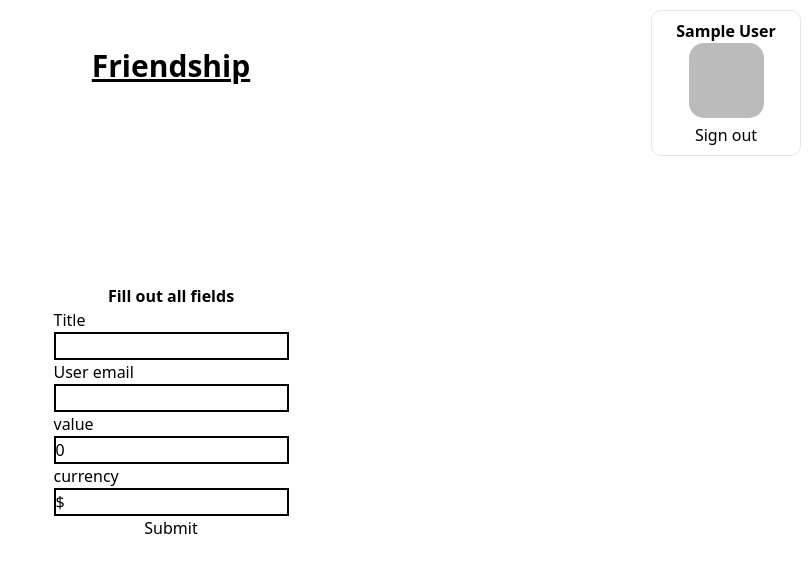
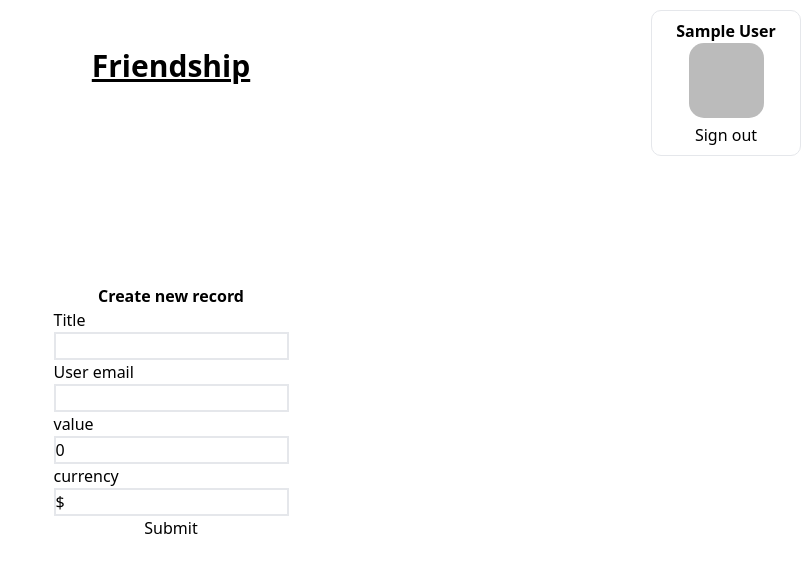
Before and after one commit to hryshko-denys/records, a Nuxt app: page /dashboard/create-record in a window 1280 px wide. Shown: the top 572 px of the page, without its empty margins (469-1280 px from the left). Built offline with nearby package versions, Linux system fonts and the light colour scheme; no server answers; sample sign-in values are in the browser's storage.

Commit message:
feat: add ability to edit records

```diff
--- /dev/null
+++ b/components/FormRecord.vue
@@ -0,0 +1,180 @@
+<template>
+  <form @submit.prevent="submitForm" class="flex flex-col">
+    <label for="title"> Title </label>
+    <input
+      v-model="title.value"
+      @blur="title.isValid = true"
+      id="title"
+      type="text"
+      :class="[
+        'border-2 border-grey-200',
+        !title.isValid && 'border-red-700',
+      ]"
+    />
+    <label for="user-email"> User email </label>
+    <input
+      v-model.trim="email.value"
+      @blur="email.isValid = true"
+      id="user-email"
+      type="email"
+      :class="[
+        'border-2 border-grey-200',
+        !email.isValid && 'border-red-700',
+      ]"
+    />
+    <label for="value"> value </label>
+    <input
+      v-model="number.value"
+      @blur="number.isValid = true"
+      id="value"
+      type="number"
+      :class="[
+        'border-2 border-grey-200',
+        !number.isValid && 'border-red-700',
+      ]"
+    />
+    <label for="currency"> currency </label>
+    <input
+      v-model="currency.value"
+      @blur="currency.isValid = true"
+      id="currency"
+      type="string"
+      :class="[
+        'border-2 border-grey-200',
+        !currency.isValid && 'border-red-700',
+      ]"
+    />
+
+    <button type="submit">Submit</button>
+  </form>
+</template>
+
+<script setup>
+import useUser from "~/composables/useUser";
+
+const { user } = useUser();
+
+const emit = defineEmits(["submit-form"]);
+const props = defineProps({
+  title: {
+    type: String,
+    required: false,
+    default: "",
+  },
+  email: {
+    type: String,
+    required: false,
+    default: "",
+  },
+  number: {
+    type: Number,
+    required: false,
+    default: 0,
+  },
+  currency: {
+    type: String,
+    required: false,
+    default: "$",
+  },
+});
+console.log(props);
+
+const recordInfo = reactive({
+  title: { isValid: true, value: props.title },
+  email: { isValid: true, value: props.email },
+  number: { isValid: true, value: props.number },
+  currency: { isValid: true, value: props.currency },
+});
+
+const { title, email, number, currency } = toRefs(recordInfo);
+
+const submitForm = () => {
+  const gmailRegEx = new RegExp("(\\W|^)[\\w.+\\-]*@gmail\\.com(\\W|$)", "ig");
+
+  let isValidForm = true;
+
+  const newRecord = {};
+
+  for (const [key, value] of Object.entries(recordInfo)) {
+    if (key === "email" && user.value && user.value.email) {
+      const isAuthEmail = value.value === user.value.email;
+      const isEmailValid = gmailRegEx.test(value.value) && !isAuthEmail;
+
+      recordInfo.email.isValid = isEmailValid;
+      isValidForm = isEmailValid && isValidForm;
+      newRecord.people = [user.value.email, recordInfo.email.value];
+    } else {
+      recordInfo[key].isValid = !!value.value;
+      isValidForm = isValidForm && !!value.value;
+      newRecord[key] = value.value;
+    }
+  }
+
+  if (isValidForm) {
+    emit("submit-form", { record: newRecord, recordWith: recordInfo.email.value });
+  }
+};
+</script>
+
+<!-- TS FAIL -->
+
+<!--<script setup lang="ts">&ndash;&gt;-->
+<!--import useUser from "~/composables/useUser";-->
+<!--import { RecordInt } from "~/types/Record";-->
+
+<!--type FormProps = {-->
+<!--  title?: string;-->
+<!--  email?: string;-->
+<!--  number?: number;-->
+<!--  currency?: string;-->
+<!--};-->
+
+<!--const emit = defineEmits();-->
+<!--const { user } = useUser();-->
+
+<!--const props = withDefaults(defineProps<FormProps>(), {-->
+<!--  title: "",-->
+<!--  email: "",-->
+<!--  number: 0,-->
+<!--  currency: "$",-->
+<!--});-->
+
+<!--const recordInfo = reactive({-->
+<!--  title: { isValid: true, value: props.title },-->
+<!--  email: { isValid: true, value: props.email },-->
+<!--  number: { isValid: true, value: props.email },-->
+<!--  currency: { isValid: true, value: props.currency },-->
+<!--});-->
+
+<!--const { title, email, number, currency } = toRefs(recordInfo);-->
+
+<!--const submitForm = () => {-->
+<!--  const gmailRegEx = new RegExp("(\\W|^)[\\w.+\\-]*@gmail\\.com(\\W|$)", "ig");-->
+
+<!--  let isValidForm = true;-->
+
+<!--  const newRecord = {} as RecordInt;-->
+
+<!--  for (const [key, value] of Object.entries(recordInfo)) {-->
+<!--    if (key === "email" && user.value && user.value.email) {-->
+<!--      const isAuthEmail = value.value === user.value.email;-->
+<!--      const isEmailValid = gmailRegEx.test(value.value) && !isAuthEmail;-->
+<!--      console.log(isEmailValid, "isEmailValid");-->
+<!--      recordInfo.email.isValid = isEmailValid;-->
+<!--      isValidForm = isEmailValid;-->
+<!--      newRecord.people = [user.value.email, recordInfo.email.value];-->
+<!--    } else {-->
+<!--      recordInfo[key].isValid = !!value.value;-->
+<!--      isValidForm = isValidForm && !!value.value;-->
+<!--      newRecord[key] = value.value;-->
+<!--    }-->
+<!--  }-->
+
+<!--  if (isValidForm) {-->
+<!--    addNewRecord(newRecord, recordInfo.email.value);-->
+<!--  }-->
+
+<!--  console.log(isValidForm, "isValid");-->
+<!--  console.log(recordInfo, 'recordInfo @blur=title.isValid = true"');-->
+<!--};-->
+<!--</script>-->
--- a/components/Record.vue
+++ b/components/Record.vue
@@ -3,7 +3,7 @@
     <table-cell v-for="cell in tableCells" :key="cell">
       {{ cell }}
     </table-cell>
-    <button @click="emit('edit-record', id)">
+    <button @click="setEditedRecord(props.record)">
       <EditSvg class="w-[20px] h-[20px]" />
     </button>
     <button @click="deleteRecord(id)">
@@ -13,7 +13,7 @@
 </template>
 
 <script setup lang="ts">
-import { useRecords } from "#imports";
+import { useEditRecord, useRecords } from "#imports";
 
 import TableCell from "~/components/table/TableCell.vue";
 import DeleteSvg from "~/components/icons/DeleteSvg.vue";
@@ -25,6 +25,7 @@ const props = defineProps<{ record: RecordInt; number: number }>();
 const { title, created_at, number, currency, id } = props.record;
 
 const { deleteRecord } = useRecords();
+const { setEditedRecord } = useEditRecord();
 
 const adaptedDate = computed(() => {
   return new Date(created_at).toLocaleString("en-US", {
--- /dev/null
+++ b/composables/useEditRecord.ts
@@ -0,0 +1,17 @@
+import { RecordInt } from "~/types/Record";
+import { Ref } from "vue";
+
+const editedRecord: Ref<null | RecordInt> = ref(null);
+export default () => {
+  const setEditedRecord = async (record: RecordInt) => {
+    editedRecord.value = record;
+
+    await navigateTo("/dashboard/edit-record");
+  };
+
+  const resetEditedRecord = () => {
+    editedRecord.value = null;
+  };
+
+  return { setEditedRecord, resetEditedRecord, editedRecord };
+};
--- a/composables/useRecords.js
+++ b/composables/useRecords.js
@@ -1,9 +1,12 @@
+import useEditRecord from "~/composables/useEditRecord";
+
 const records = ref([]);
 const recordsAlreadyLoaded = ref(false);
 
 export default () => {
   const client = useSupabaseClient();
   const { user } = useUser();
+  const { resetEditedRecord } = useEditRecord();
 
   const getAllRecords = async () => {
     try {
@@ -11,17 +14,15 @@ export default () => {
         .from("first")
         .select()
         .contains("people", [user.value?.email]);
-      console.log(recordFromService);
 
       records.value = recordFromService.data || [];
 
       recordsAlreadyLoaded.value = true;
     } catch (error) {
-      console.error(error)
+      console.error("getAllRecords", error);
     }
   };
-  const addNewRecord = async (record, recordWith) => {
-    console.log(record, "newRecord");
+  const addNewRecord = async ({ record, recordWith }) => {
     const { data, error } = await client.from("first").upsert(record).select();
 
     if (data) {
@@ -30,33 +31,59 @@ export default () => {
     }
 
     if (error) {
-      console.log("SHOW error");
+      console.log("add new record error");
     }
-
-    console.log(data, error);
   };
 
   const uniqueUsers = computed(() => {
     const users = records.value.map(
-        (deal) => deal.people.filter((person) => person !== user.value.email)[0]
+      (deal) => deal.people.filter((person) => person !== user.value.email)[0]
     );
 
     return Array.from(new Set(users)) || [];
-  })
+  });
 
   const deleteRecord = async (id) => {
-    const { error } = await client.from('first').delete().eq('id', id)
+    const { error } = await client.from("first").delete().eq("id", id);
 
     if (error) {
-      console.log('delete record error', error)
+      console.log("delete record error", error);
     } else {
-      records.value = records.value.filter(record => record.id !== id)
+      records.value = records.value.filter((record) => record.id !== id);
     }
-  }
+  };
 
-  const editRecord = async (id) => {
+  const updateRecords = (updatedRecord) => {
+    const updatedRecordIndex = records.value.findIndex(
+      (record) => record.id === updatedRecord.id
+    );
 
-  }
+    records.value[updatedRecordIndex] = updatedRecord;
+  };
 
-  return { getAllRecords, records, addNewRecord, recordsAlreadyLoaded, uniqueUsers, deleteRecord };
+  const editRecord = async ({ record, recordWith }) => {
+    const { people, title, number, currency, id } = record;
+    const { error } = await client
+      .from("first")
+      .update({ people, title, number, currency })
+      .eq("id", id);
+
+    if (error) {
+      console.log("delete record error", error);
+    } else {
+      updateRecords(record);
+      navigateTo(`/dashboard/${recordWith}`);
+      resetEditedRecord();
+    }
+  };
+
+  return {
+    getAllRecords,
+    records,
+    addNewRecord,
+    recordsAlreadyLoaded,
+    uniqueUsers,
+    deleteRecord,
+    editRecord,
+  };
 };
--- a/pages/dashboard/create-record.vue
+++ b/pages/dashboard/create-record.vue
@@ -1,94 +1,20 @@
 <template>
-  <h2>Fill out all fields</h2>
-  <form @submit.prevent="createRecord" class="flex flex-col">
-    <label for="title"> Title </label>
-    <input
-      v-model="title.value"
-      @blur="title.isValid = true"
-      id="title"
-      type="text"
-      :class="[!title.isValid && 'border-red-700 border-2', 'border-2 border-black']"
-    />
-    <label for="user-email"> User email </label>
-    <input
-      v-model.trim="email.value"
-      @blur="email.isValid = true"
-      id="user-email"
-      type="email"
-      :class="[!email.isValid && 'border-red-700 border-2', 'border-2 border-black']"
-    />
-    <label for="value"> value </label>
-    <input
-      v-model="number.value"
-      @blur="number.isValid = true"
-      id="value"
-      type="number"
-      :class="[!number.isValid && 'border-red-700 border-2', 'border-2 border-black']"
-    />
-    <label for="currency"> currency </label>
-    <input
-      v-model="currency.value"
-      @blur="currency.isValid = true"
-      id="currency"
-      type="string"
-      :class="[!currency.isValid && 'border-red-700 border-2', 'border-2 border-black']"
-    />
-
-    <button type="submit">Submit</button>
-  </form>
+  <h2>Create new record</h2>
+  <form-record :email="searchQuery" @submit-form="addNewRecord" />
 </template>
 
 <script setup>
 import useUser from "~/composables/useUser";
-import useRecords from "~/composables/useRecords";
 
 const { user } = useUser();
 const { addNewRecord } = useRecords();
+
 const route = useRoute();
-const searchQuery = computed(() => route.query.email)
-
-const recordInfo = reactive({
-  title: { isValid: true, value: "" },
-  email: { isValid: true, value: searchQuery.value },
-  number: { isValid: true, value: 0 },
-  currency: { isValid: true, value: "$" },
-});
+const searchQuery = computed(() => route.query.email || '');
 
 watchEffect(async () => {
   if (!user.value) {
     await navigateTo("/login");
   }
 });
-
-const { title, email, number, currency } = toRefs(recordInfo);
-
-const createRecord = () => {
-  const gmailRegEx = new RegExp("(\\W|^)[\\w.+\\-]*@gmail\\.com(\\W|$)", "ig");
-
-  let isValidForm = true;
-
-  const newRecord = {};
-
-  for (const [key, value] of Object.entries(recordInfo)) {
-    if (key === "email") {
-      const isAuthEmail = value.value === user.value.email;
-      const isEmailValid = gmailRegEx.test(value.value) && !isAuthEmail;
-      console.log(isEmailValid, "isEmailValid");
-      recordInfo.email.isValid = isEmailValid;
-      isValidForm = isEmailValid;
-      newRecord.people = [user.value.email, recordInfo.email.value];
-    } else {
-      recordInfo[key].isValid = !!value.value;
-      isValidForm = isValidForm && !!value.value;
-      newRecord[key] = value.value;
-    }
-  }
-
-  if (isValidForm) {
-    addNewRecord(newRecord, recordInfo.email.value);
-  }
-
-  console.log(isValidForm, "isValid");
-  console.log(recordInfo, 'recordInfo @blur=title.isValid = true"');
-};
 </script>
--- /dev/null
+++ b/pages/dashboard/edit-record.vue
@@ -0,0 +1,36 @@
+<template>
+  <h2>Edit record</h2>
+  <form-record
+    :title="title"
+    :email="email"
+    :number="number"
+    :currency="currency"
+    @submit-form="handleEditRecord"
+  />
+</template>
+
+<script setup>
+import useUser from "~/composables/useUser";
+import useEditRecord from "~/composables/useEditRecord";
+
+const { user } = useUser();
+const { editRecord } = useRecords();
+
+watchEffect(async () => {
+  if (!user.value) {
+    await navigateTo("/login");
+  }
+});
+
+const { editedRecord } = useEditRecord();
+
+const { title, people, number, currency } = editedRecord.value;
+const email = computed(() => people.filter((email) => email !== user.value.email)[0])
+
+
+const handleEditRecord = async ({ record, recordWith }) => {
+  const updatedRecord = { ...editedRecord.value, ...record }
+
+  await editRecord({ record: updatedRecord, recordWith})
+}
+</script>
--- a/types/Record.ts
+++ b/types/Record.ts
@@ -4,6 +4,7 @@ export interface RecordInt {
     'created_at': Date,
     number: number,
     currency: string,
+    people: string[]
 }
 
 export type ItemInfo = {
```
Also changed, not shown: pages/dashboard/[email].vue (+0 -10 lines).
